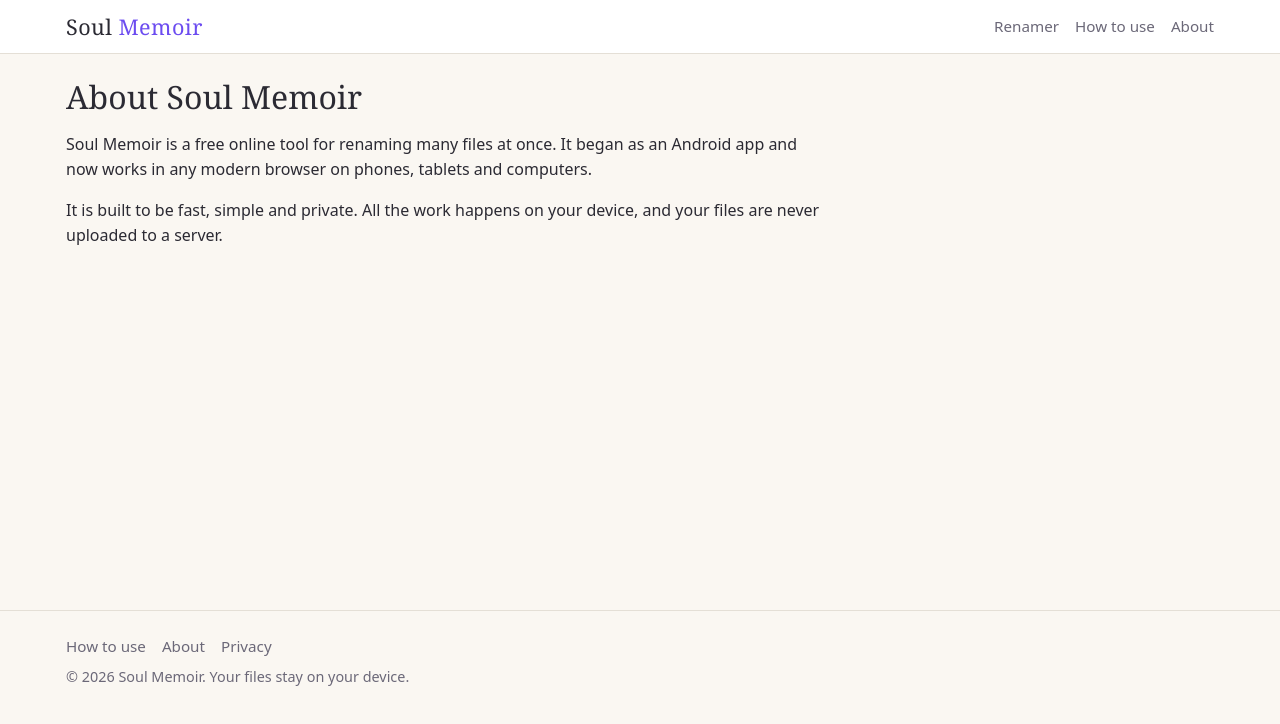
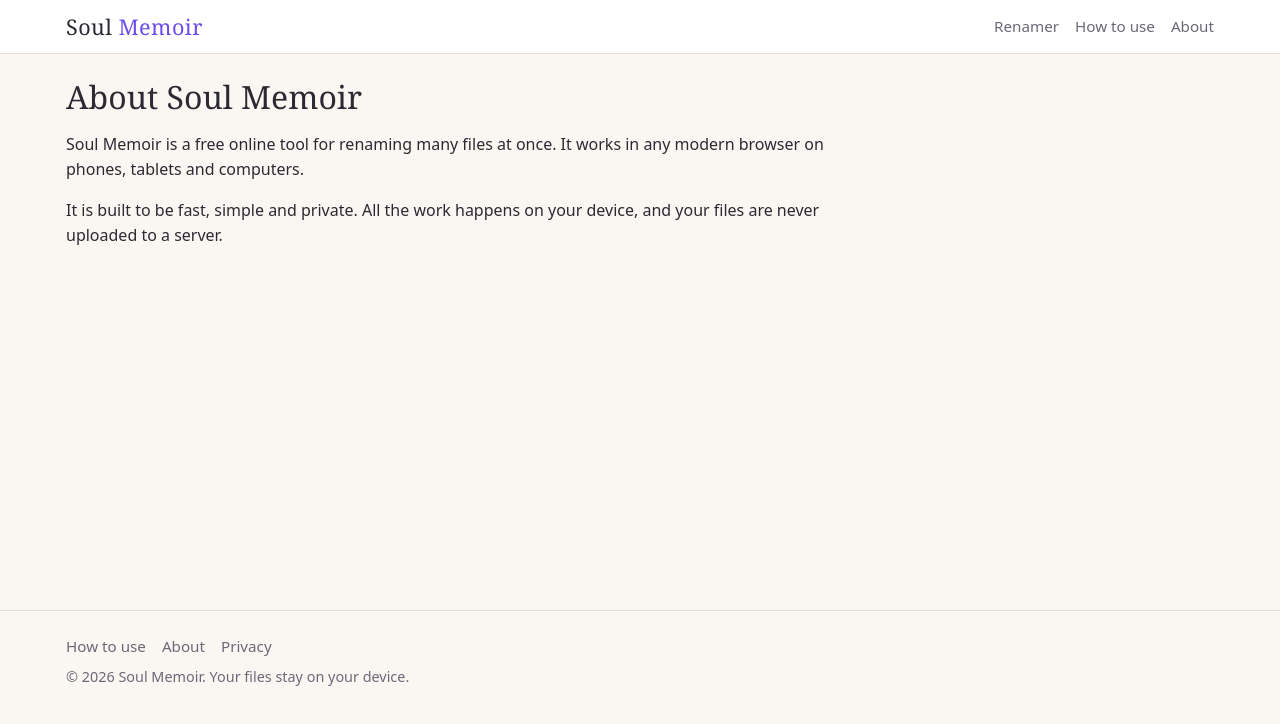
Before and after one commit to agautam992/quantum-pigeon-47, a plain HTML site: page about.html in a window 1280 px wide. Drawn offline with Linux system fonts and the light colour scheme.

Commit message:
Remove Android mention from About page
Co-Authored-By: Claude Sonnet 5.5 <noreply@anthropic.com>

```diff
--- a/about.html
+++ b/about.html
@@ -17,7 +17,7 @@
 <div class="wrap">
 <main class="prose">
 <h1>About Soul Memoir</h1>
-<p>Soul Memoir is a free online tool for renaming many files at once. It began as an Android app and now works in any modern browser on phones, tablets and computers.</p>
+<p>Soul Memoir is a free online tool for renaming many files at once. It works in any modern browser on phones, tablets and computers.</p>
 <p>It is built to be fast, simple and private. All the work happens on your device, and your files are never uploaded to a server.</p>
 <!-- AD SLOT: in-article (300x250 / responsive). -->
 <div class="ad-slot ad-slot--in-article" data-ad-slot="in-article" aria-hidden="true"></div>
```
